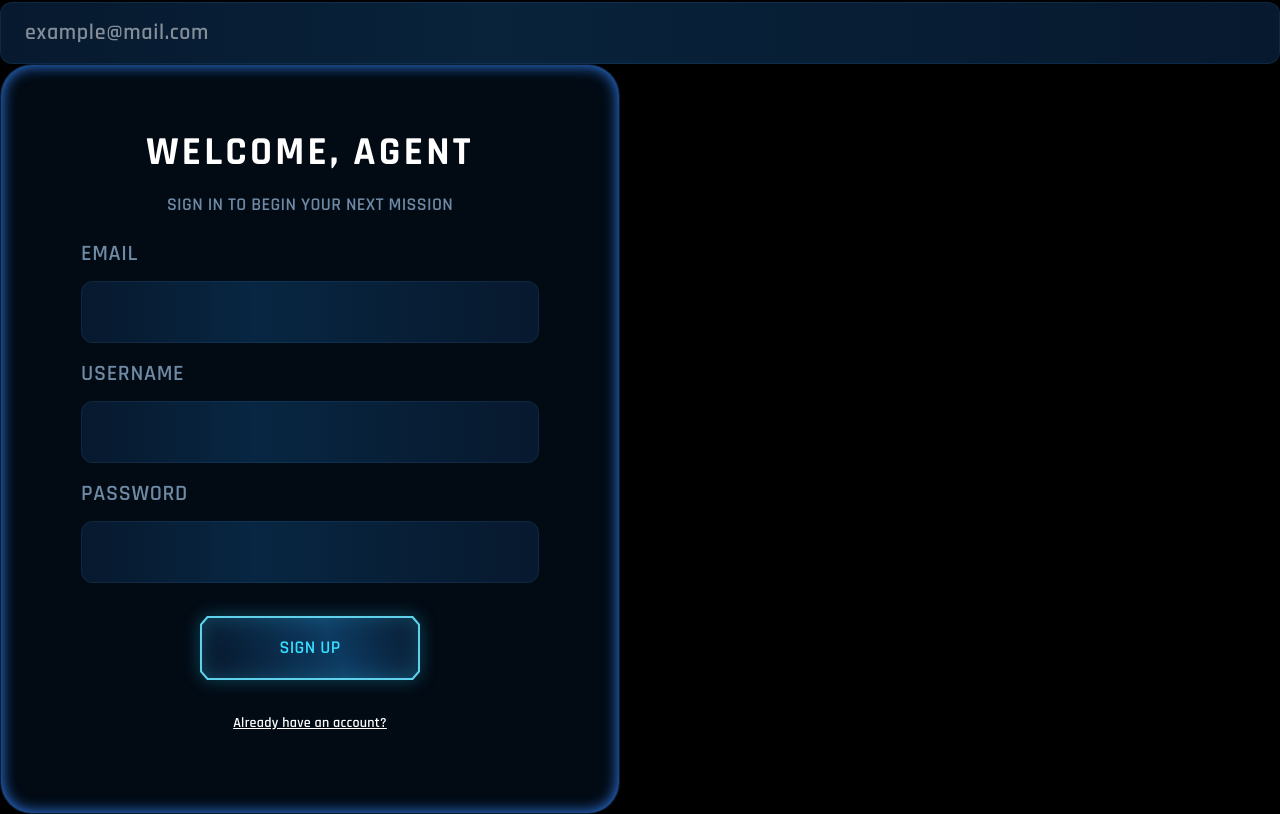
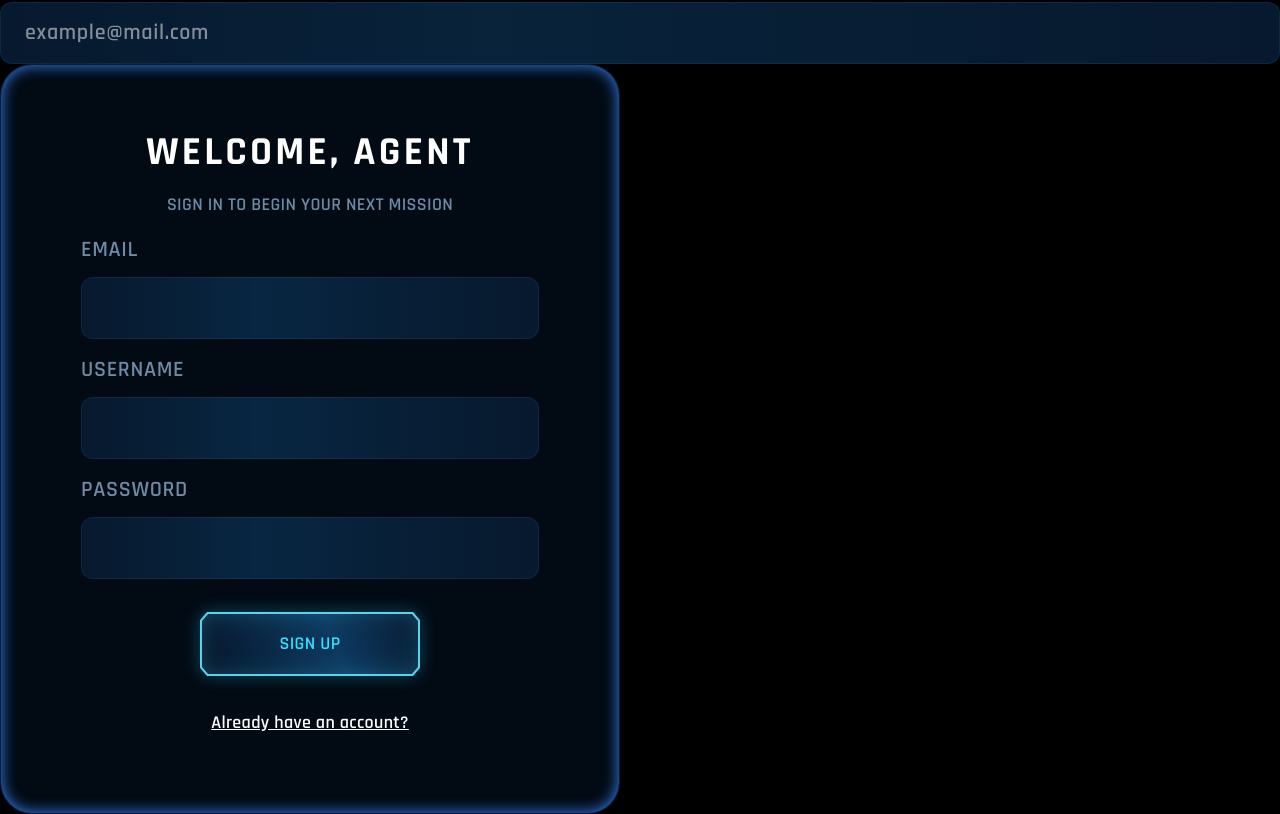
Before and after one commit to IlyasFounas/ft_transcendence, a React (Vite) app in the folder frontend/: page / in a window 1280 px wide. Shown: the part 2030-2844 px from the top of the page. Built offline with nearby package versions, Linux system fonts and the light colour scheme.

Commit message:
fix: change div to button + change font size

```diff
--- a/frontend/src/components/authentication/AuthenticationSignUp.tsx
+++ b/frontend/src/components/authentication/AuthenticationSignUp.tsx
@@ -19,7 +19,7 @@ export default function AuthenticationSignUp ({
         console.log(password);
         //need to add functions later
         // validate fields / send data to back / handle success or error
-    }
+    };
 
     return (
         <div className="
@@ -34,11 +34,12 @@ export default function AuthenticationSignUp ({
             <Input label="username" type="text" value={username} onChange={setUsername}/>
             <Input label="password" type="password" value={password} onChange={setPassword}/>
             <PrimaryButton size="small" onClick={handleSignUp}>sign up</PrimaryButton>
-            <div
-                 className="
+            <button
+                type="button"
+                className="
                     text-text-primary
                     underline
-                    text-body-primary
+                    text-heading-small
                     cursor-pointer
                     transition
                     duration-150
@@ -50,7 +51,7 @@ export default function AuthenticationSignUp ({
                 onClick={onLogin}
             >
                 Already have an account?
-            </div>
+            </button>
         </div>
     );
 }
```
